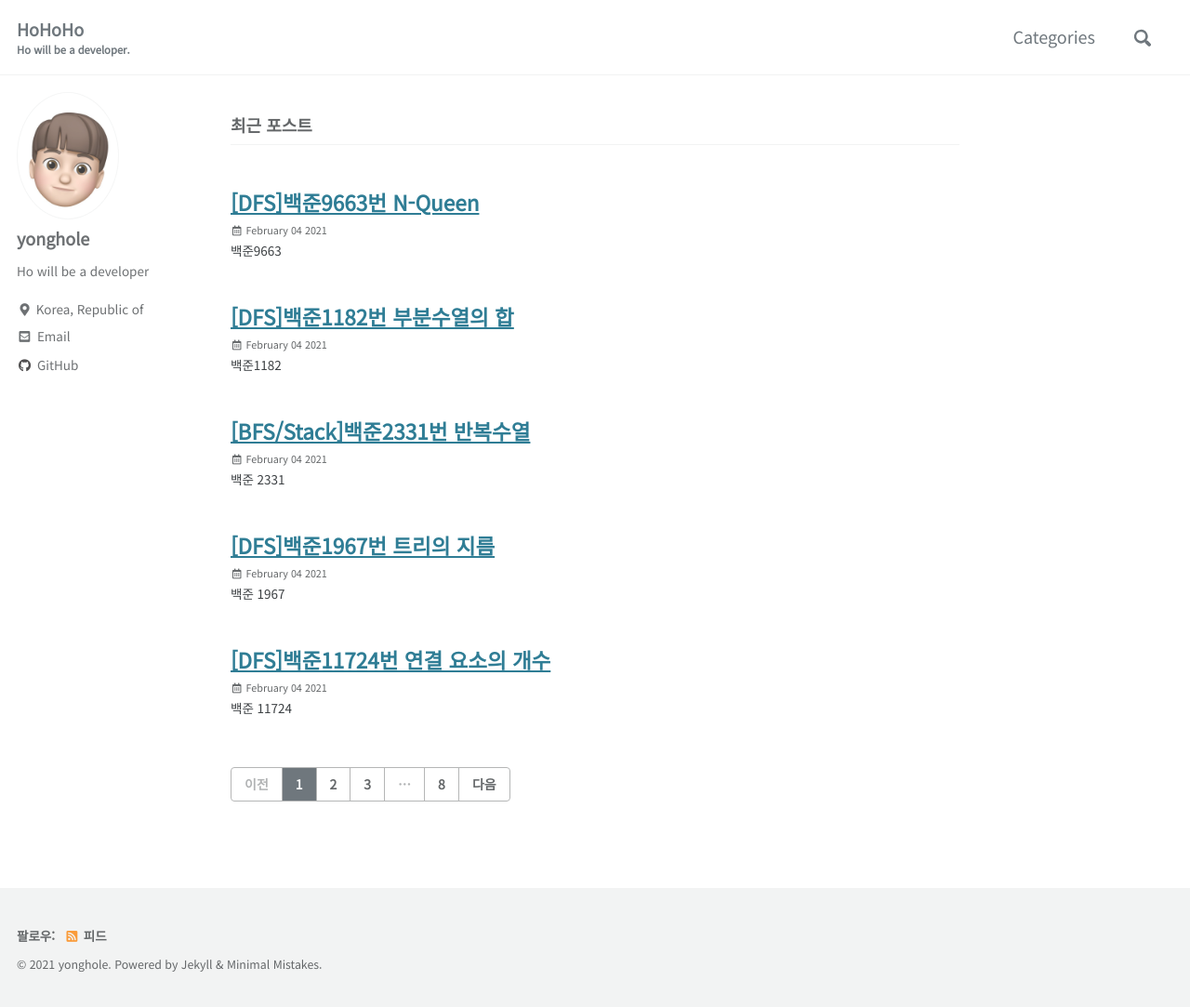
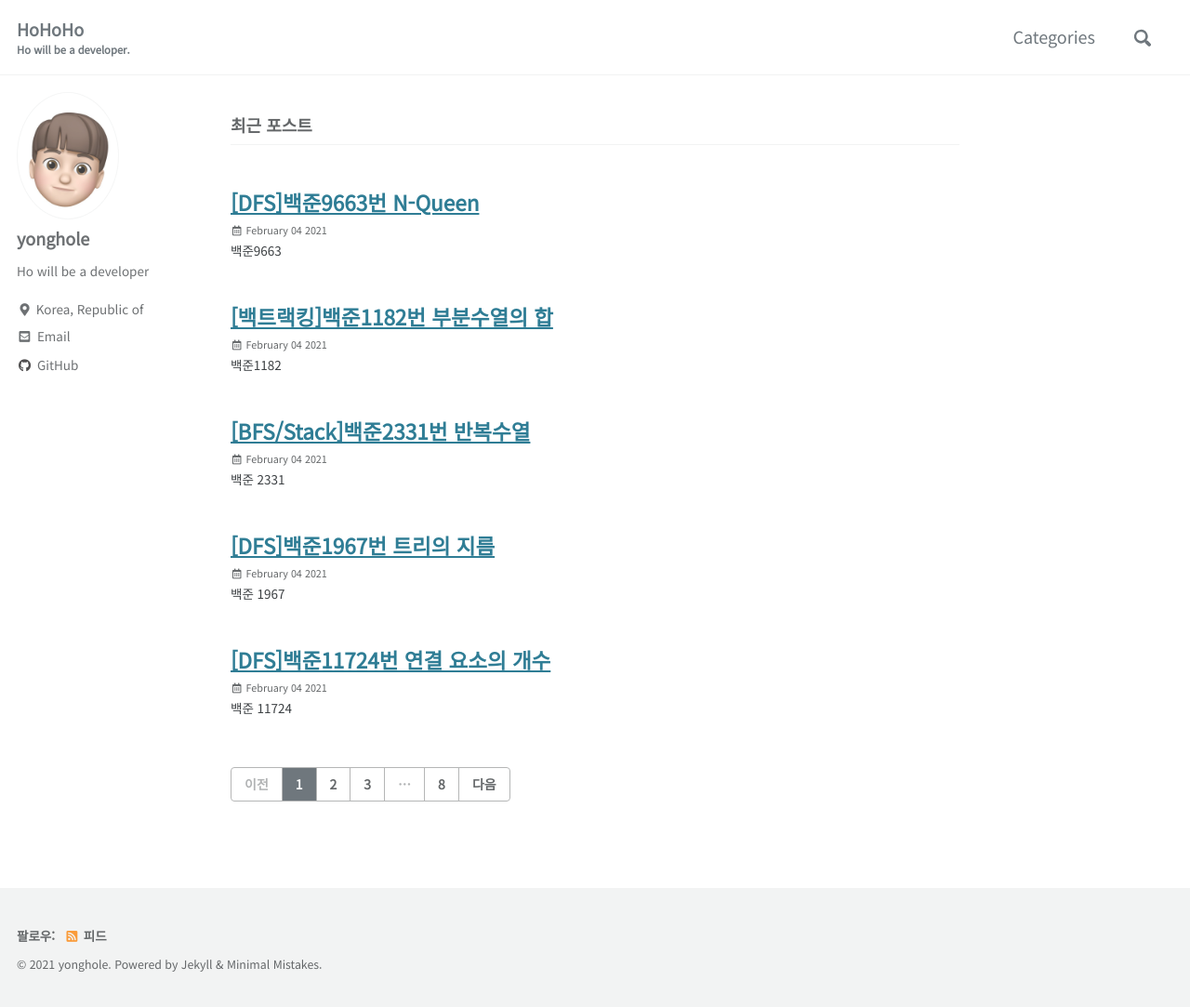
Before and after one commit to yonghole/yonghole.github.io, a Jekyll site: the page built from index.html, in a window 1280 px wide and 1083 px high. Shown: the whole window at 93% size. Built offline with Jekyll 4.4.1, drawn with Linux system fonts in a browser that asks for light colours; cached includes are drawn as plain includes; the list of posts is cut into pages by our own code.

Commit message:
Update 2021-02-04-BOJ1182.md

```diff
--- a/_posts/2021-02-04-BOJ1182.md
+++ b/_posts/2021-02-04-BOJ1182.md
@@ -1,5 +1,5 @@
 ---
-title: "[DFS]백준1182번 부분수열의 합"
+title: "[백트랙킹]백준1182번 부분수열의 합"
 date: 2021-02-04 14:26:41
 categories: Algorithm
 ---
```
